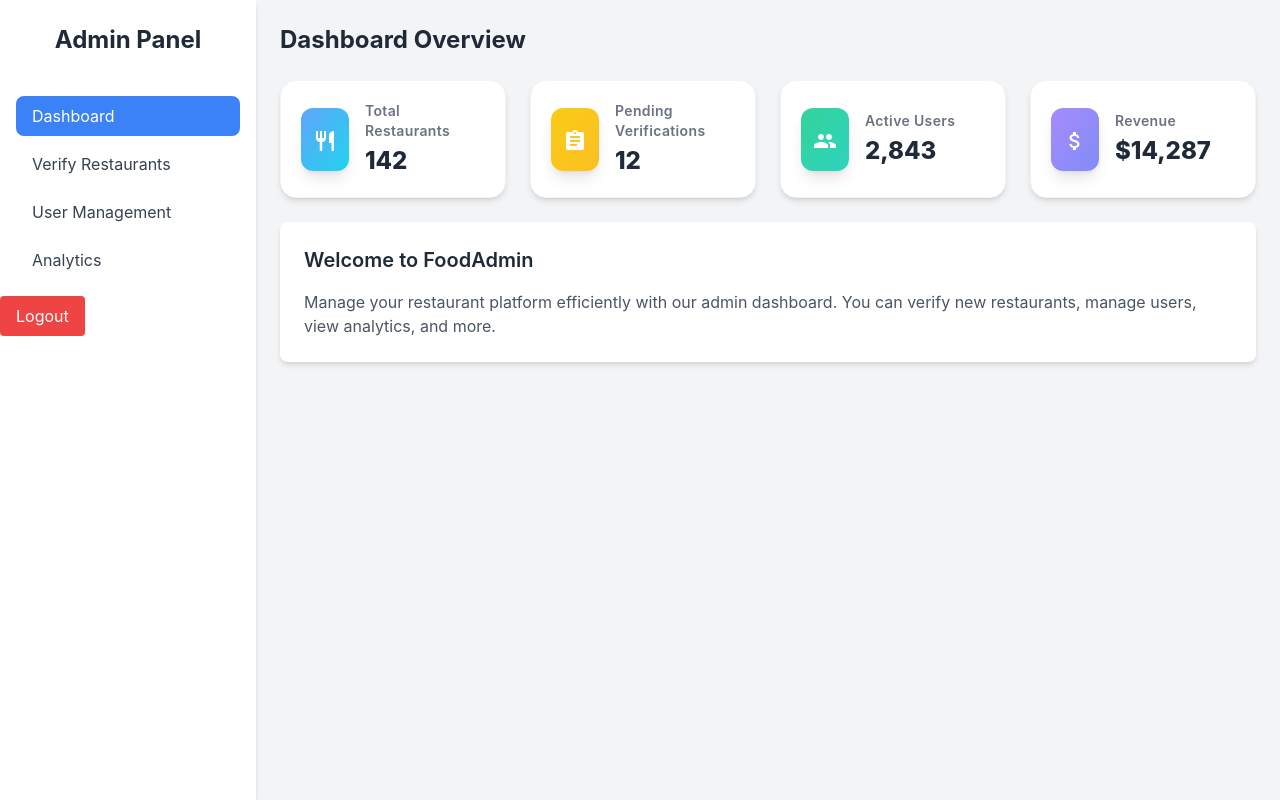
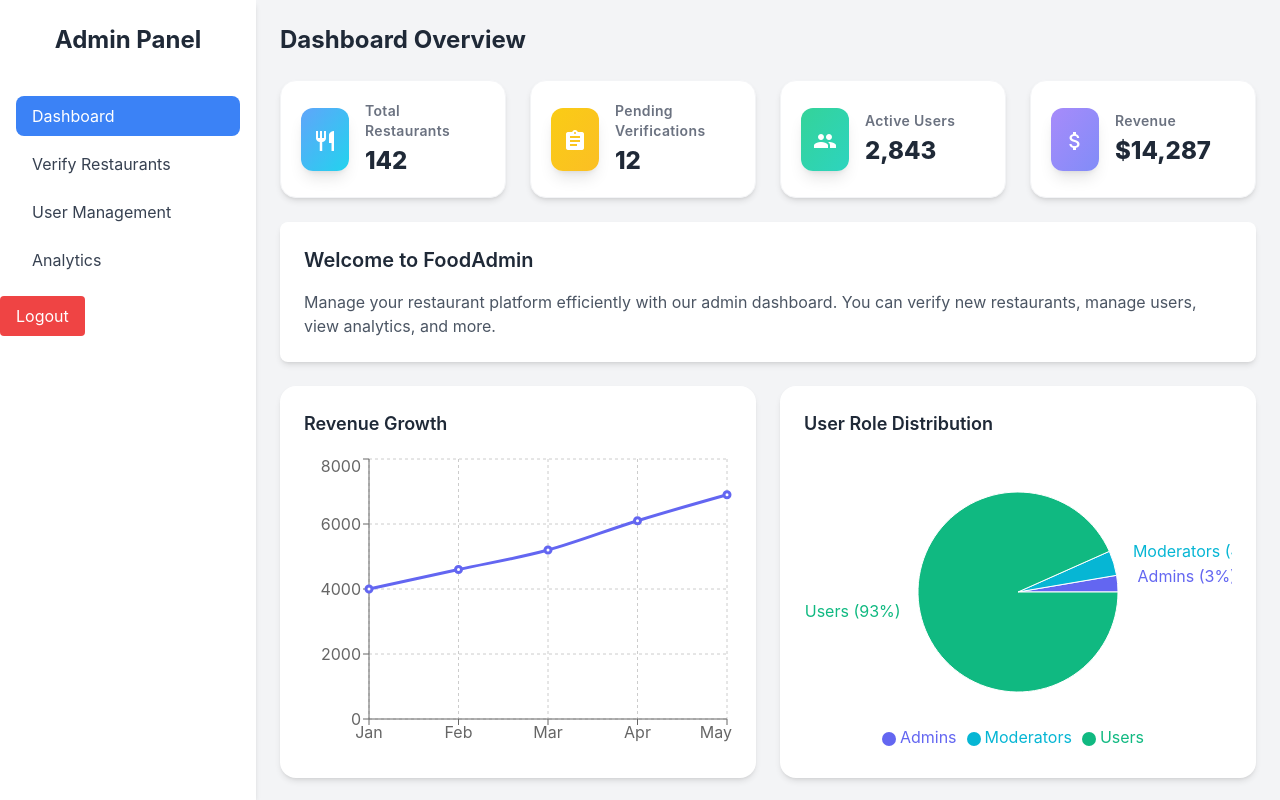
Before and after one commit to Susadi11/Distributed-Systems-Microservices-Assignment, a React (Create React App) app in the folder frontend-admin/: page /admin/dashboard in a window 1280 px wide. Built offline with nearby package versions, Linux system fonts and the light colour scheme; sample sign-in values are in the browser's storage.

Commit message:
Update Home.js

```diff
--- a/frontend-admin/src/Home.js
+++ b/frontend-admin/src/Home.js
@@ -1,6 +1,35 @@
-// src/Home.js
 import React from 'react';
 import StatsCard from './components/StatsCard';
+import {
+  LineChart,
+  Line,
+  XAxis,
+  YAxis,
+  CartesianGrid,
+  Tooltip,
+  ResponsiveContainer,
+  PieChart,
+  Pie,
+  Cell,
+  Legend,
+} from "recharts";
+
+// Sample chart data
+const revenueData = [
+  { name: "Jan", revenue: 4000 },
+  { name: "Feb", revenue: 4600 },
+  { name: "Mar", revenue: 5200 },
+  { name: "Apr", revenue: 6100 },
+  { name: "May", revenue: 6900 },
+];
+
+const userDistribution = [
+  { name: "Admins", value: 8 },
+  { name: "Moderators", value: 12 },
+  { name: "Users", value: 280 },
+];
+
+const COLORS = ["#6366F1", "#06B6D4", "#10B981"];
 
 function Home() {
   return (
@@ -43,6 +72,55 @@ function Home() {
           You can verify new restaurants, manage users, view analytics, and more.
         </p>
       </div>
+
+      {/* Charts Section */}
+      <div className="grid grid-cols-1 lg:grid-cols-2 gap-6">
+        {/* Line Chart */}
+        <div className="bg-white rounded-2xl shadow-md p-6">
+          <h3 className="text-lg font-semibold text-gray-800 mb-4">Revenue Growth</h3>
+          <ResponsiveContainer width="100%" height={300}>
+            <LineChart data={revenueData}>
+              <CartesianGrid strokeDasharray="3 3" />
+              <XAxis dataKey="name" />
+              <YAxis />
+              <Tooltip />
+              <Line
+                type="monotone"
+                dataKey="revenue"
+                stroke="#6366F1"
+                strokeWidth={3}
+              />
+            </LineChart>
+          </ResponsiveContainer>
+        </div>
+
+        {/* Pie Chart */}
+        <div className="bg-white rounded-2xl shadow-md p-6">
+          <h3 className="text-lg font-semibold text-gray-800 mb-4">User Role Distribution</h3>
+          <ResponsiveContainer width="100%" height={300}>
+            <PieChart>
+              <Pie
+                data={userDistribution}
+                cx="50%"
+                cy="50%"
+                labelLine={false}
+                outerRadius={100}
+                fill="#8884d8"
+                dataKey="value"
+                label={({ name, percent }) =>
+                  `${name} (${(percent * 100).toFixed(0)}%)`
+                }
+              >
+                {userDistribution.map((entry, index) => (
+                  <Cell key={`cell-${index}`} fill={COLORS[index % COLORS.length]} />
+                ))}
+              </Pie>
+              <Legend />
+              <Tooltip />
+            </PieChart>
+          </ResponsiveContainer>
+        </div>
+      </div>
     </div>
   );
 }
```
